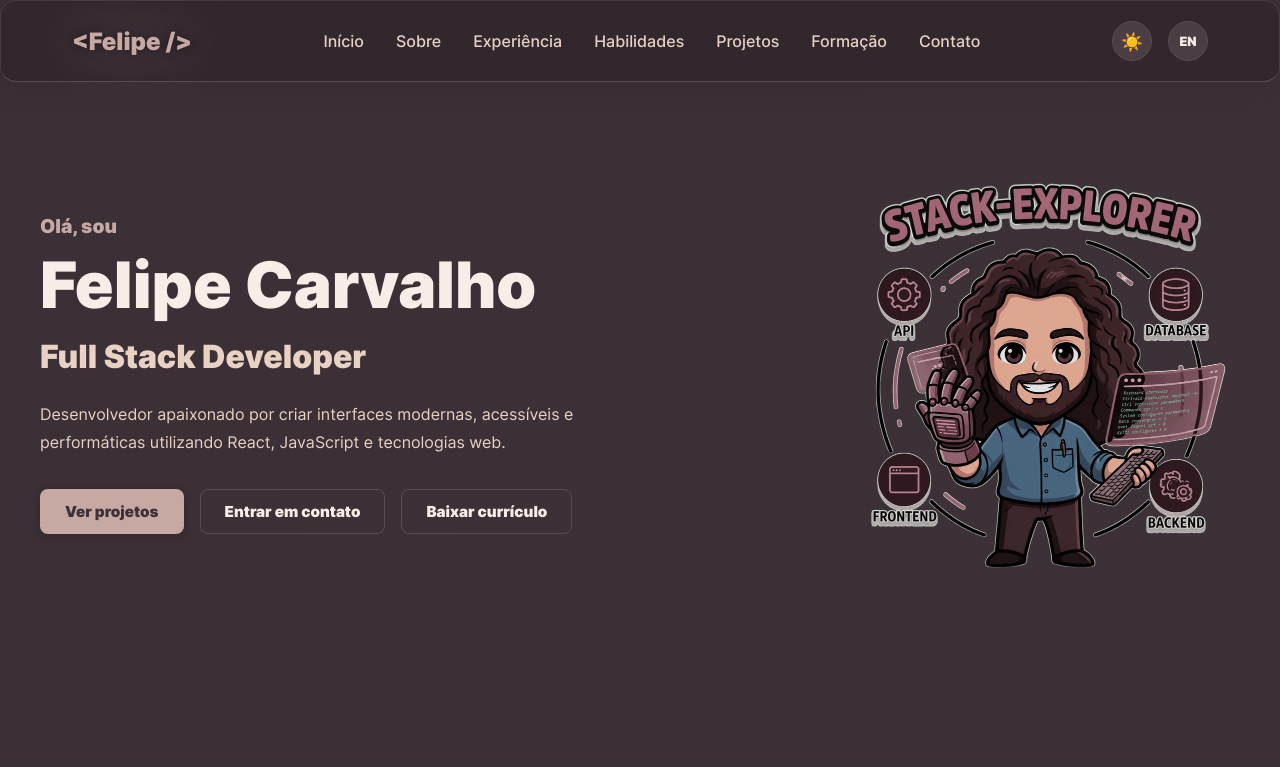
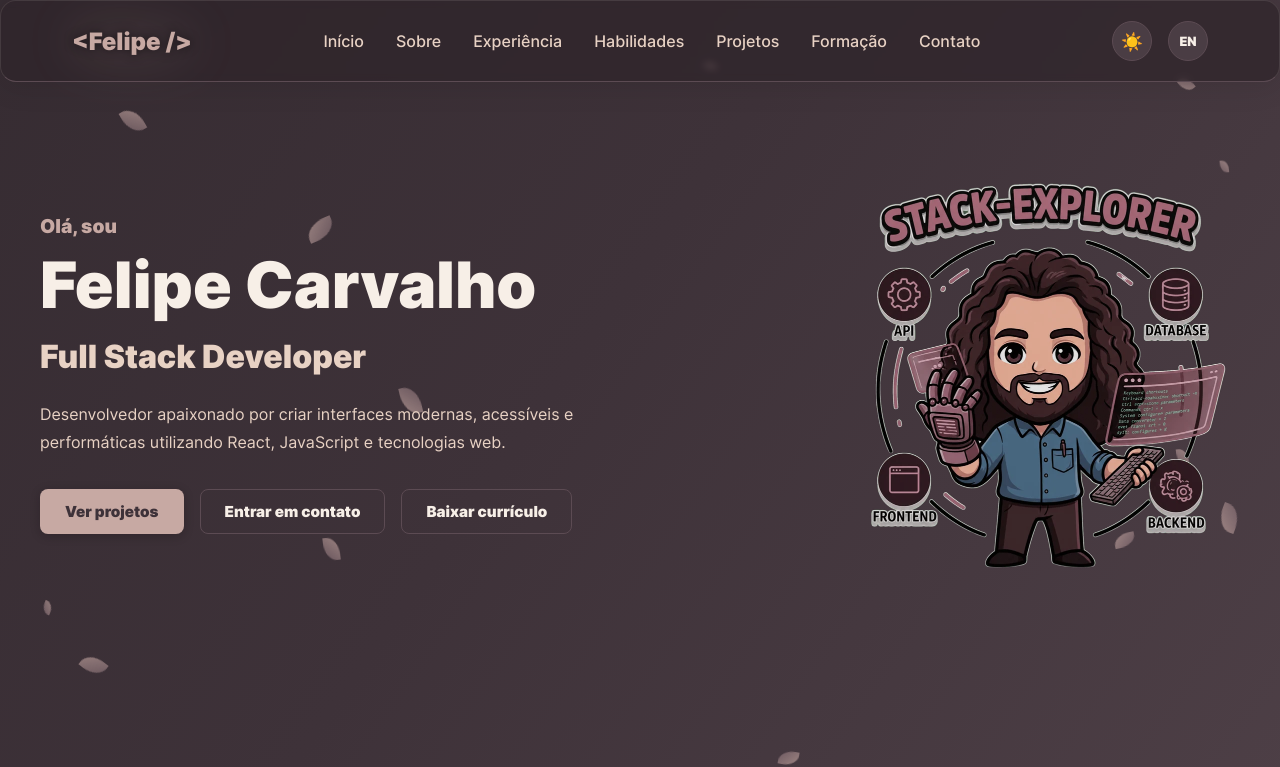
Before and after one commit to flpzht/portfolio, a React (Vite) app: page / in a window 1280 px wide. Shown: the top 767 px of the page. Built offline with nearby package versions, Linux system fonts and the light colour scheme.

Commit message:
feat: breeze background, update readme and remove unused files

```diff
--- /dev/null
+++ b/src/components/Background/Background.jsx
@@ -0,0 +1,124 @@
+import { useEffect, useRef } from 'react';
+
+import styles from './Background.module.css';
+
+const MIN_PETALS = 8;
+const MAX_PETALS = 16;
+
+const random = (min, max) => min + Math.random() * (max - min);
+
+const createPetal = (width, height) => ({
+  size: random(12, 28),
+  x: random(0, width),
+  y: random(0, height),
+  vx: random(0.35, 0.9),
+  vy: random(0.08, 0.3),
+  phase: random(0, Math.PI * 2),
+  spin: random(-0.3, 0.3),
+  rotation: random(0, 360),
+});
+
+export default function Background() {
+  const containerRef = useRef(null);
+
+  useEffect(() => {
+    const container = containerRef.current;
+
+    if (!container) return undefined;
+
+    const reduceMotion = window.matchMedia('(prefers-reduced-motion: reduce)').matches;
+
+    let width = window.innerWidth;
+    let height = window.innerHeight;
+    let petals = [];
+    let nodes = [];
+    let frame = 0;
+
+    const build = () => {
+      width = window.innerWidth;
+      height = window.innerHeight;
+
+      const total = Math.round(
+        Math.min(MAX_PETALS, Math.max(MIN_PETALS, width / 90)),
+      );
+
+      container.replaceChildren();
+
+      petals = Array.from({ length: total }, () => createPetal(width, height));
+
+      nodes = petals.map((petal) => {
+        const node = document.createElement('span');
+        const shape = document.createElement('i');
+
+        node.className = styles.petal;
+        node.style.width = `${petal.size}px`;
+        node.style.height = `${petal.size * 0.7}px`;
+        node.appendChild(shape);
+        container.appendChild(node);
+
+        return node;
+      });
+    };
+
+    const render = (time) => {
+      petals.forEach((petal, index) => {
+        if (!reduceMotion) {
+          petal.x += petal.vx;
+          petal.y += petal.vy + Math.sin(time * 0.0011 + petal.phase) * 0.25;
+          petal.rotation += petal.spin;
+        }
+
+        if (petal.x > width + 30) {
+          petal.x = -30;
+          petal.y = random(0, height * 0.9);
+        }
+
+        if (petal.y > height + 20) petal.y = -20;
+
+        nodes[index].style.transform =
+          `translate3d(${petal.x.toFixed(1)}px, ${petal.y.toFixed(1)}px, 0) rotate(${petal.rotation.toFixed(1)}deg)`;
+      });
+    };
+
+    const tick = (time) => {
+      render(time);
+      frame = requestAnimationFrame(tick);
+    };
+
+    const start = () => {
+      if (reduceMotion || frame) return;
+      frame = requestAnimationFrame(tick);
+    };
+
+    const stop = () => {
+      cancelAnimationFrame(frame);
+      frame = 0;
+    };
+
+    const handleVisibility = () => {
+      if (document.hidden) stop();
+      else start();
+    };
+
+    build();
+    render(0);
+    start();
+
+    window.addEventListener('resize', build);
+    document.addEventListener('visibilitychange', handleVisibility);
+
+    return () => {
+      stop();
+      window.removeEventListener('resize', build);
+      document.removeEventListener('visibilitychange', handleVisibility);
+    };
+  }, []);
+
+  return (
+    <div
+      ref={containerRef}
+      className={styles.background}
+      aria-hidden="true"
+    />
+  );
+}
--- /dev/null
+++ b/src/components/Background/Background.module.css
@@ -0,0 +1,35 @@
+.background {
+  position: fixed;
+  inset: 0;
+  z-index: -1;
+
+  overflow: hidden;
+
+  pointer-events: none;
+}
+
+.petal {
+  position: absolute;
+  top: 0;
+  left: 0;
+
+  will-change: transform;
+}
+
+.petal i {
+  display: block;
+  width: 100%;
+  height: 100%;
+
+  background: linear-gradient(135deg, var(--petal-from), var(--petal-to));
+
+  border-radius: 80% 0 80% 0;
+
+  opacity: 0.8;
+}
+
+@media screen and (max-width: 768px) {
+  .petal i {
+    opacity: 0.65;
+  }
+}
--- a/src/layouts/MainLayout/MainLayout.jsx
+++ b/src/layouts/MainLayout/MainLayout.jsx
@@ -1,11 +1,14 @@
 import Navbar from "@/components/Navbar/Navbar";
 import Footer from "@/components/Footer/Footer";
+import Background from "@/components/Background/Background";
 
 import styles from "./MainLayout.module.css";
 
 export default function MainLayout({ children }) {
   return (
   <div className={styles.layout}>
+    <Background />
+
     <Navbar />
 
     <main className={styles.main}>
--- a/src/styles/globals.css
+++ b/src/styles/globals.css
@@ -20,28 +20,13 @@ body {
   min-height: 100vh;
   background: var(--background);
   background: var(--background-screen);
-  background-size: 400% 400%;
+  background-attachment: fixed;
   color: var(--text);
   font-family: var(--font-primary);
   -webkit-font-smoothing: antialiased;
   -moz-osx-font-smoothing: grayscale;
   text-rendering: optimizeLegibility;
   overflow-x: hidden;
-  animation: gradient 7s ease infinite alternate;
-}
-
-@keyframes gradient {
-    0% {
-        background-position: 0% 50%;
-    }
-
-    50% {
-        background-position: 100% 50%;
-    }
-
-    100% {
-        background-position: 0% 50%;
-    }
 }
 
 img,
--- a/src/styles/variables.css
+++ b/src/styles/variables.css
@@ -23,6 +23,9 @@
   --surface-hover: #54464e;
 
   --background-screen: linear-gradient(125deg, #362c32 0%, #3e3239 45%, #4d3f46 100%);
+
+  --petal-from: rgba(199, 169, 163, 0.85);
+  --petal-to: rgba(158, 129, 137, 0.55);
 
   --primary: #c7a9a3;
   --primary-hover: #e8d2c4;
@@ -135,6 +138,9 @@ html.light {
 
   --background: #f7efe7;
   --background-screen: linear-gradient(125deg, #f7efe7 0%, #f0e2d7 55%, #e8d2c4 100%);
+
+  --petal-from: rgba(158, 129, 137, 0.85);
+  --petal-to: rgba(199, 169, 163, 0.55);
   --surface: #fcf8f4;
   --surface-hover: #f1e4da;
 
```
Also changed, not shown: package.json (+1 -7 lines), src/components/Loader/Loader.jsx (deleted), src/components/Loader/Loader.module.css (deleted), src/components/SocialLinks/SocialLinks.jsx (deleted), src/components/SocialLinks/SocialLinks.module.css (deleted), src/context/ThemeContext.jsx (deleted), 2 other files (tests, documents, lock files or other folders).
